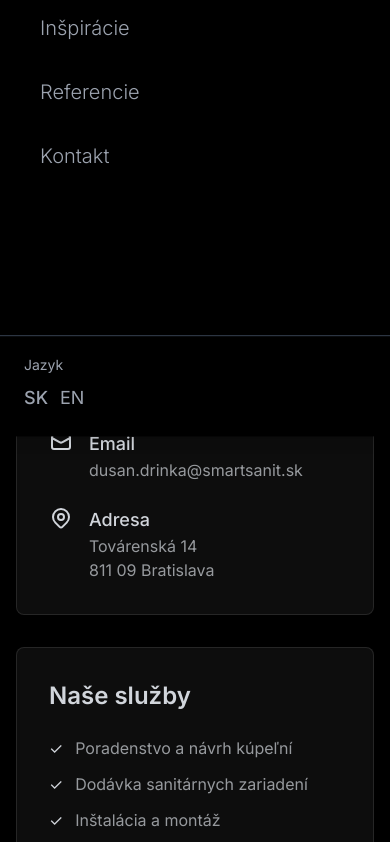
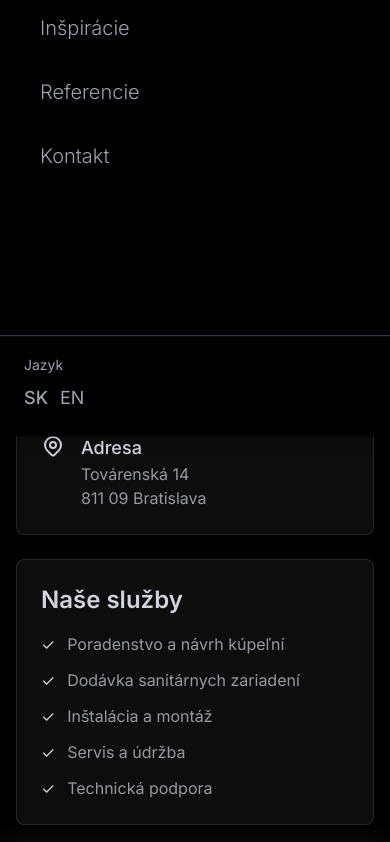
Before and after one commit to dianabombi/smart-sanity, a React (Create React App) app in the folder client/: page /contact in a window 390 px wide. Shown: the part 1083-1925 px from the top of the page. Built offline with nearby package versions, Linux system fonts and the light colour scheme; no server answers; the database is empty; the HTML template or start-up script is replaced by a standard one; a web font is replaced by a local one.

Commit message:
Contact page improvements and Inspirations scroll fix: remove hover effects, compact layout, fix fullscreen scroll lock

```diff
--- a/client/src/components/Contact.js
+++ b/client/src/components/Contact.js
@@ -95,7 +95,7 @@ const Contact = () => {
     <Layout>
       <NavBar />
 
-      <div className="min-h-screen bg-black py-8">
+      <div className="min-h-screen bg-black pb-8">
         <div className="w-full max-w-6xl mx-auto px-4">
           {/* Header */}
           <div className="text-center mb-12 pt-8">
@@ -119,10 +119,10 @@ const Contact = () => {
             </p>
           </div>
 
-          <div className="grid grid-cols-1 lg:grid-cols-2 gap-12">
+          <div className="grid grid-cols-1 lg:grid-cols-2 gap-12 items-stretch">
             {/* Contact Form */}
             <Card
-              className={`p-8 ${
+              className={`p-8 h-full ${
                 visible ? 'opacity-100 translate-y-0' : 'opacity-0 translate-y-8'
               }`}
               style={{
--- a/client/src/components/Inspirations.js
+++ b/client/src/components/Inspirations.js
@@ -88,11 +88,7 @@ const Inspirations = () => {
   useEffect(() => {
     const handleEscape = (e) => {
       if (e.key === 'Escape') {
-        if (fullScreenImage) {
-          setFullScreenImage(false);
-        } else if (selectedImage) {
-          closeImageModal();
-        }
+        closeImageModal();
       } else if (fullScreenImage && filteredInspirations.length > 1) {
         // Arrow key navigation in fullscreen
         if (e.key === 'ArrowLeft') {
@@ -104,7 +100,7 @@ const Inspirations = () => {
     };
 
     // Prevent body scroll when modal is open
-    if (selectedImage || fullScreenImage) {
+    if (selectedImage && fullScreenImage) {
       document.body.style.overflow = 'hidden';
     } else {
       document.body.style.overflow = 'unset';
@@ -307,11 +303,11 @@ const Inspirations = () => {
       {selectedImage && fullScreenImage && (
         <div
           className="fixed inset-0 bg-black flex items-center justify-center z-[130] overflow-hidden"
-          onClick={() => setFullScreenImage(false)}
+          onClick={closeImageModal}
         >
           {/* Close button */}
           <button
-            onClick={() => setFullScreenImage(false)}
+            onClick={closeImageModal}
             className="absolute top-4 right-4 text-white hover:text-gray-300 text-4xl font-thin z-[140] transition-all duration-200"
             title="Zavrieť (ESC)"
           >
--- a/client/src/components/contact/ContactInfo.js
+++ b/client/src/components/contact/ContactInfo.js
@@ -7,20 +7,20 @@ const ContactInfo = ({
   delay = '0.8s'
 }) => {
   return (
-    <div className="space-y-8">
+    <div className="flex flex-col gap-6 h-full">
       {/* Company Info */}
-      <div className={`bg-white/5 border border-white/10 backdrop-blur-sm rounded-lg p-8 hover:bg-white/10 hover:border-blue-500/50 transition-all duration-500 transform hover:scale-105 hover:-translate-y-1 hover:shadow-xl hover:shadow-blue-500/20 ${
+      <div className={`bg-white/5 border border-white/10 backdrop-blur-sm rounded-lg p-6 ${
         visible ? 'opacity-100 translate-y-0' : 'opacity-0 translate-y-8'
       } ${className}`}
       style={{
         transition: 'all 0.8s ease-out',
         transitionDelay: delay
       }}>
-        <h2 className="text-2xl font-semibold text-gray-300 mb-6">
+        <h2 className="text-2xl font-semibold text-gray-300 mb-4">
           {contactContent?.contactInfoTitle || 'Kontaktné údaje'}
         </h2>
 
-        <div className="space-y-6">
+        <div className="space-y-4">
           <div className="flex items-start space-x-4">
             <div className="text-gray-300 text-xl">
               <svg className="w-6 h-6" fill="none" stroke="currentColor" viewBox="0 0 24 24">
@@ -73,14 +73,14 @@ const ContactInfo = ({
       </div>
 
       {/* Services */}
-      <div className={`bg-white/5 border border-white/10 backdrop-blur-sm rounded-lg p-8 hover:bg-white/10 transition-all duration-500 ${
+      <div className={`flex-1 bg-white/5 border border-white/10 backdrop-blur-sm rounded-lg p-6 ${
         visible ? 'opacity-100 translate-y-0' : 'opacity-0 translate-y-8'
       }`}
       style={{
         transition: 'all 0.8s ease-out',
         transitionDelay: '1.0s'
       }}>
-        <h2 className="text-2xl font-semibold text-gray-300 mb-6">
+        <h2 className="text-2xl font-semibold text-gray-300 mb-4">
           {contactContent?.servicesTitle || 'Naše služby'}
         </h2>
 
```
